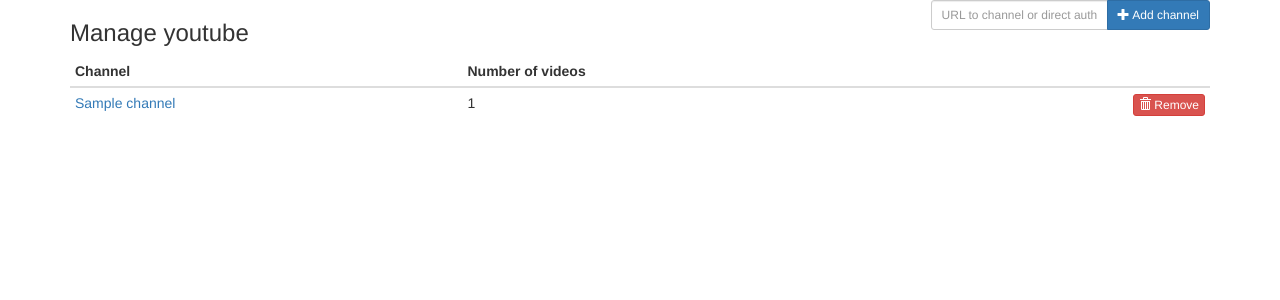
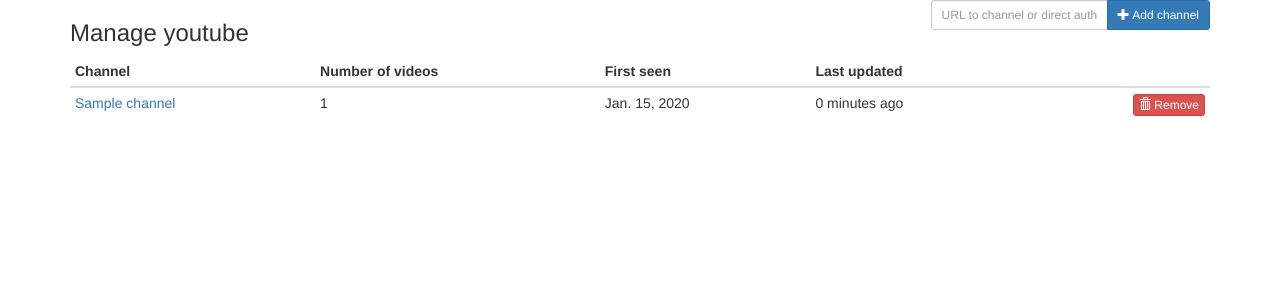
Before and after one commit to dhedegaard/youtube, a Django app: page /admin/ in a window 1280 px wide. Shown: the top 300 px of the page. Run offline with Django 3.2, Linux system fonts and the light colour scheme; a user stored in the database is signed in; tables that the repository leaves empty hold one stand-in row (values such as "Sample post"); some libraries are stand-ins or nearby versions.

Commit message:
small UI tweaks.

```diff
--- a/youtube/templates/youtube/admin.html
+++ b/youtube/templates/youtube/admin.html
@@ -39,6 +39,8 @@
         <tr>
             <th>Channel</th>
             <th>Number of videos</th>
+            <th>First seen</th>
+            <th>Last updated</th>
             <th></th>
         </tr>
     </thead>
@@ -51,6 +53,12 @@
         </td>
         <td>
             {{ channel.videos.count }}
+        </td>
+        <td>
+            {{ channel.created|date }}
+        </td>
+        <td>
+            {{ channel.updated|timesince }} ago
         </td>
         <td class="text-right">
             <form class="form form-inline inline" method="POST"
--- a/youtube/templates/youtube/index.html
+++ b/youtube/templates/youtube/index.html
@@ -10,7 +10,7 @@
         <a href="{{ video.url }}" target="_blank">
             <div class="thumbnail">
                 <span class="duration">{{ video.duration|pretty_duration }}</span>
-                <img src="{{ video.get_thumbnail }}" />
+                <img class="thumbnail" src="{{ video.get_thumbnail }}" />
             </div>
         </a>
         <div class="title nowrap text-left" title="{{ video.title }}">
```
